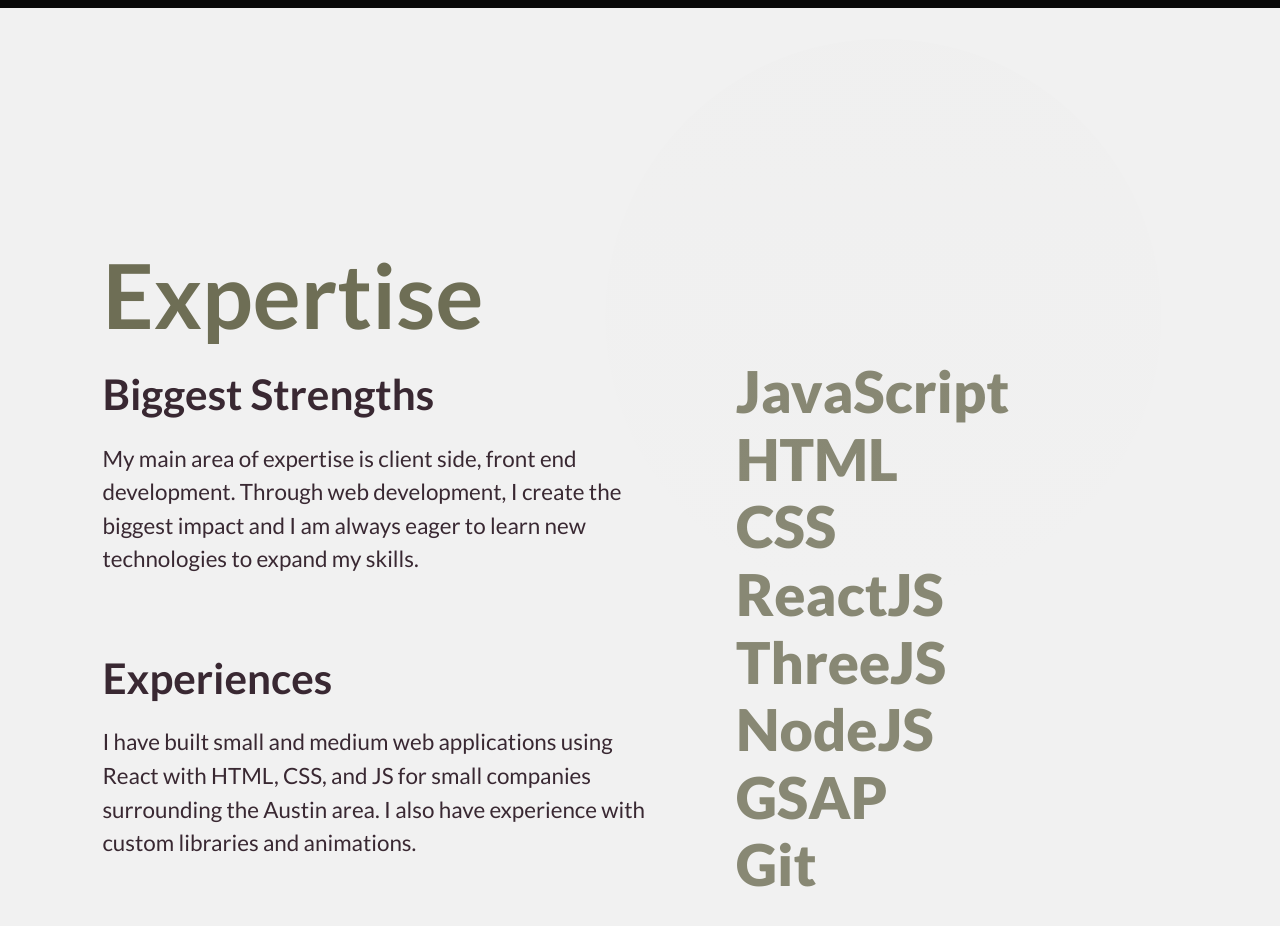
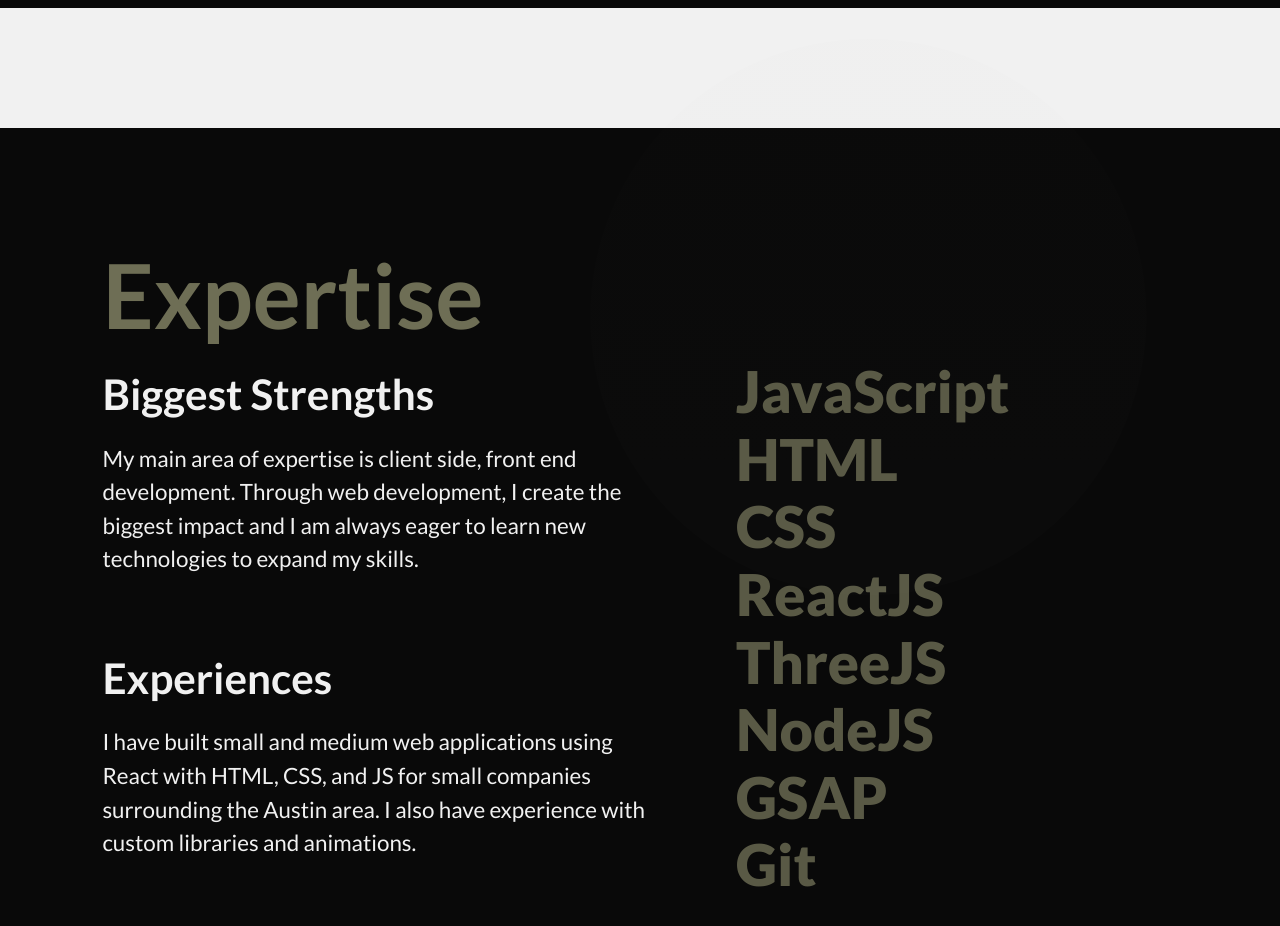
Before and after one commit to BrianMcCune/brianmccune-portfolio, a React (Vite) app: page / in a window 1280 px wide. Shown: the part 2980-3906 px from the top of the page. Built offline with nearby package versions, Linux system fonts and the light colour scheme.

Commit message:
projects headline animation and background scroll trigger

```diff
--- a/src/App.css
+++ b/src/App.css
@@ -235,6 +235,10 @@ h3 {
   display: flex;
   flex-direction: column;
   margin-top: 15vh;
+  /* height: 150dvh; */
+}
+
+.expertise > * {
   margin-left: 8dvw;
 }
 
@@ -243,7 +247,6 @@ h3 {
   flex-direction: row;
   font-weight: 600;
   font-size: 7dvw;
-  overflow: hidden;
   color: rgb(110, 110, 85);
 }
 
@@ -253,10 +256,6 @@ h3 {
 
 .container {
   margin: 2dvh 0;
-}
-
-.expertise > .container {
-  overflow: hidden;
 }
 
 .expertise-info {
@@ -270,6 +269,7 @@ h3 {
 
 .expertise-list {
   line-height: 1;
+  margin-bottom: 20dvh;
 }
 
 .expertise-list > p {
@@ -293,23 +293,38 @@ h3 {
   font-size: 1.75dvw;
 }
 
+.circle-container {
+  position: relative;
+}
+
+.expertise-circle {
+  background: linear-gradient(rgb(107, 100, 92), rgb(241, 241, 241));
+  position: absolute;
+  left: 65%;
+  transform: translate(-50%, 0);
+  height: calc(50dvh + 17dvw);
+  width: calc(50dvh + 17dvw);
+  border-radius: 50%;
+  opacity: 0.1;
+}
 
 .projects {
   /* display: flex;
   justify-content: center;
   overflow: hidden; */
-  min-height: 500dvh;
+  min-height: 300dvh;
 }
 
-.expertise-circle {
-  background: linear-gradient(rgb(107, 100, 92), rgb(241, 241, 241));
-  position: absolute;
-  left: 69%;
-  transform: translate(-50%, 0);
-  height: calc(50dvh + 17dvw);
-  width: calc(50dvh + 17dvw);
-  border-radius: 50%;
-  opacity: 0.1;
+.projects > * {
+  margin-left: 8dvw;
+}
+
+.projects > .headline-container {
+  display: flex;
+  flex-direction: row;
+  font-weight: 600;
+  font-size: 7dvw;
+  color: rgb(110, 110, 85);
 }
 
 @keyframes blink {
--- a/src/Bio.jsx
+++ b/src/Bio.jsx
@@ -9,7 +9,7 @@ const Bio = () => {
 
   const bioTwo = 'emerging trends and technologies'
 
-  const bioThree = 'within web development'
+  const bioThree = 'within web development.'
 
   let bioOneArray = bioOne.split('')
   let bioTwoArray = bioTwo.split('')
--- a/src/Expertise.jsx
+++ b/src/Expertise.jsx
@@ -83,7 +83,9 @@ const Expertise = () => {
 
   return (
     <div className="expertise">
-      <div className="expertise-circle"></div>
+      <div className="circle-container">
+        <div className="expertise-circle"></div>
+      </div>
       <div className="headline-container">
         {headlineArray.map((index) => {
           return (
--- a/src/Projects.jsx
+++ b/src/Projects.jsx
@@ -5,12 +5,75 @@ gsap.registerPlugin(ScrollTrigger);
 
 const Projects = () => {
 
+  const headline = 'Projects'
+  let headlineArray = headline.split('')
+
   useGSAP(() => {
 
+    gsap.from('.projects-headline', {
+      scrollTrigger: {
+        trigger: '.projects',
+        toggleActions: 'play none none none',
+        // scrub: true,
+        // markers: true
+      },
+      duration: 0.4,
+      y:250,
+      stagger: 0.05,
+      ease: 'power3.out'
+    })
+
+    gsap.to('.navbar, .projects, .expertise', {
+      scrollTrigger: {
+        trigger: '.projects',
+        start: '-20% top',
+        end: 'center center',
+        toggleActions: "restart reverse restart reverse",
+        markers: true
+      },
+      backgroundColor: 'rgb(9, 9, 9)',
+      color: 'rgb(241, 241, 241)',
+      duration: 0.2,
+    })
+
+    gsap.to('button', {
+      scrollTrigger: {
+        trigger: '.projects',
+        start: '-20% top',
+        end: 'bottom center',
+        toggleActions: "restart reverse restart reverse"
+      },
+      backgroundColor: 'rgb(241, 241, 241)',
+      color: 'rgb(9, 9, 9)',
+      duration: 0.2
+    })
+
+    gsap.to('.projects', {
+      scrollTrigger: {
+        trigger: '.projects',
+        start: '-20% top',
+        end: 'bottom center',
+        toggleActions: "restart reverse restart reverse"
+      },
+      opacity: 1,
+      duration: 0.3,
+      color: 'rgb(230, 230, 226)'
+    })
   })
 
   return (
     <div className="projects">
+      <div className="headline-container">
+        {headlineArray.map((index) => {
+          return (
+            <div className="projects-headline">
+              <span key={headlineArray[index]} className="letter">
+                {index === ' ' ? '\u00A0' : index}
+              </span>
+            </div>
+          )
+        })}
+      </div>
     </div>
    );
 }
```
